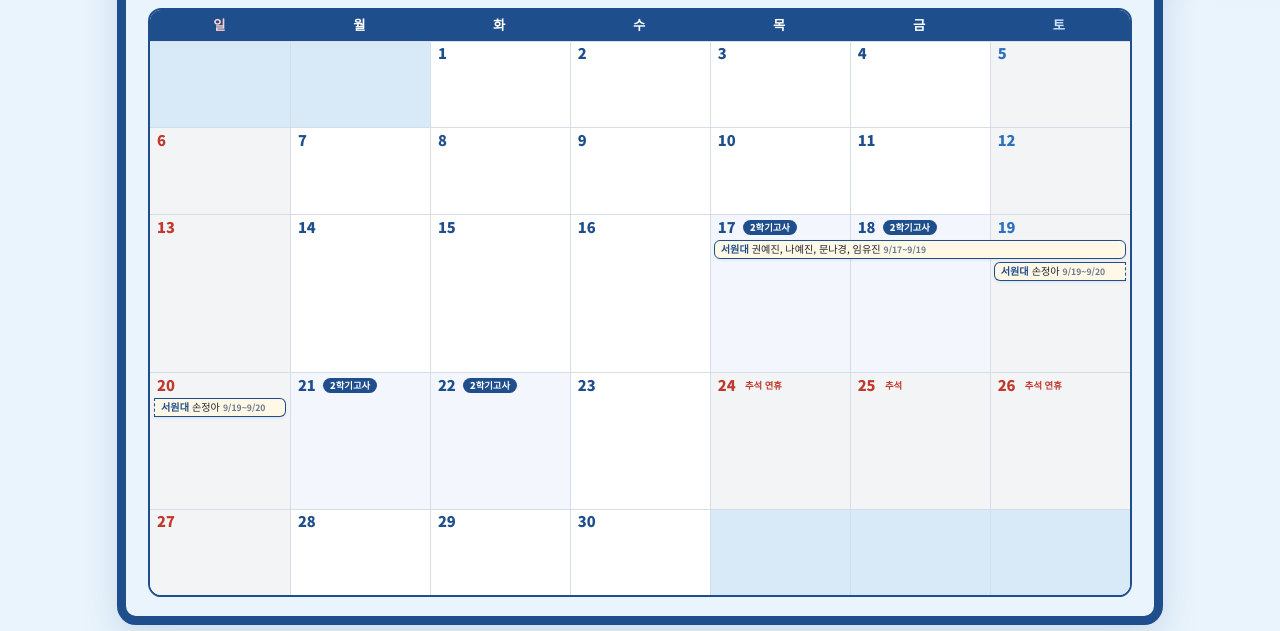
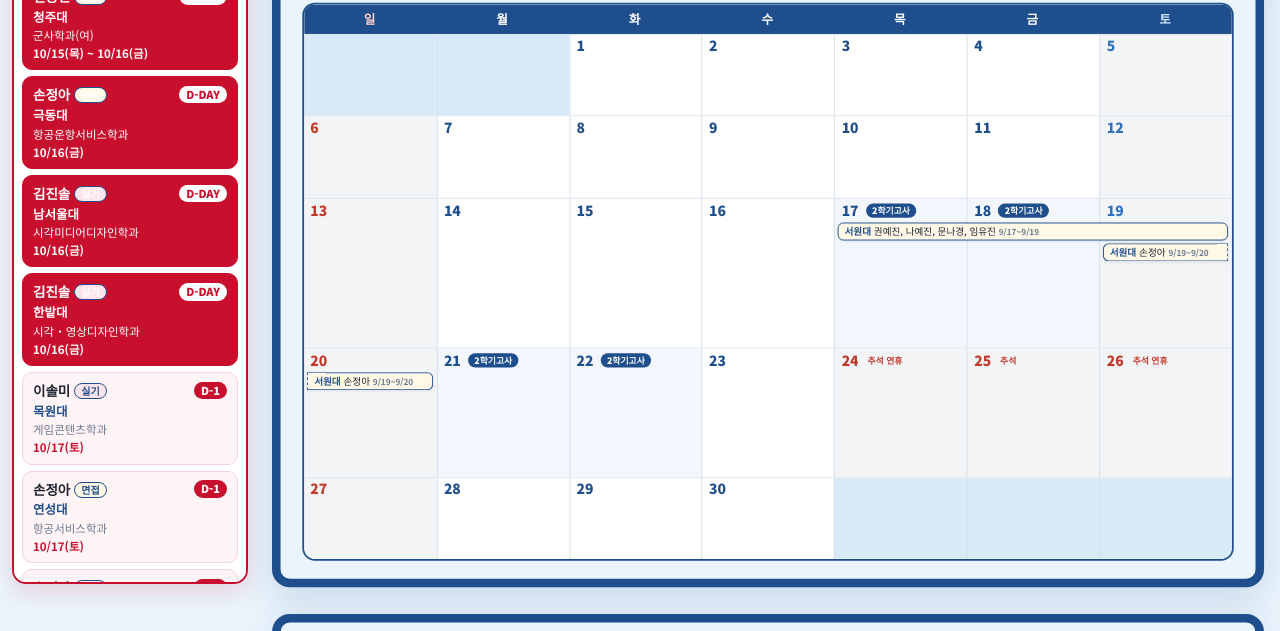
Before and after one commit to gytlr1406/sannam-3-3-calendar, a plain HTML site: page index.html in a window 1280 px wide. Shown: the part 202-833 px from the top of the page. Drawn offline with Linux system fonts and the light colour scheme.

Commit message:
D-7 이내 면접·실기 경고 패널(왼쪽, 임박순) 추가, 인쇄 제외
Co-Authored-By: Claude Opus 5.5 <noreply@anthropic.com>

```diff
--- a/index.html
+++ b/index.html
@@ -76,6 +76,32 @@ b{font-weight:900}
 .mine-panel li .dday{margin-left:2px}
 .mine-panel .none{color:var(--muted);font-size:13px}
 
+/* ───── 임박 경고 (D-7 이내) ───── */
+.alerts{display:none;position:fixed;left:12px;top:180px;width:236px;max-height:calc(100vh - 200px);overflow:auto;z-index:15;background:#fff;border:var(--bw) solid #C8102E;border-radius:14px;box-shadow:0 8px 24px rgba(200,16,46,.15)}
+body.has-alerts .alerts{display:block}
+body.has-alerts .pages{padding-left:256px}
+.alerts h2{margin:0;padding:10px 12px 8px;font-size:14px;color:#C8102E;display:flex;align-items:center;gap:6px;border-bottom:1px solid #F6D3D8;position:sticky;top:0;background:#fff}
+.alerts h2{flex-wrap:wrap}
+.alerts h2 small{width:100%;font-size:11.5px;color:var(--muted);font-weight:600}
+.alerts ul{list-style:none;margin:0;padding:8px;display:grid;gap:6px}
+.alerts li{padding:8px 10px;border-radius:10px;background:#FFF4F5;border:1px solid #F6D3D8;cursor:pointer;display:grid;grid-template-columns:1fr auto;gap:2px 8px;align-items:center}
+.alerts li:hover{border-color:#C8102E;background:#fff}
+.alerts li.today{background:#C8102E;border-color:#C8102E}
+.alerts li.today *{color:#fff!important}
+.alerts li.mine{box-shadow:0 0 0 2px var(--pink) inset}
+.alerts .who{font-weight:900;font-size:13.5px;color:var(--ink)}
+.alerts .dd{font-size:11px;font-weight:900;color:#fff;background:#C8102E;border-radius:99px;padding:1px 7px;justify-self:end;white-space:nowrap}
+.alerts li.today .dd{background:#fff;color:#C8102E!important}
+.alerts .uni{grid-column:1/-1;font-size:12.5px;font-weight:700;color:var(--navy)}
+.alerts .dept{grid-column:1/-1;font-size:11.5px;color:var(--muted)}
+.alerts .dt{grid-column:1/-1;font-size:11.5px;font-weight:700;color:#C8102E}
+.alerts .kind{display:inline-block;font-size:10px;font-weight:800;border-radius:99px;padding:0 6px;margin-left:4px;vertical-align:1px;background:var(--ivory);border:1px solid var(--navy);color:var(--navy)}
+.alerts .kind.silgi{background:var(--silgi)}
+@media (max-width:760px){
+  .alerts{position:static;width:auto;max-height:none;margin:0 0 12px}
+  body.has-alerts .pages{padding-left:0}
+  .alerts ul{grid-template-columns:repeat(auto-fill,minmax(150px,1fr))}
+}
 /* ───── A4 가로 시트 (데스크톱 · 인쇄 · 이미지) ───── */
 .pages{display:flex;flex-direction:column;align-items:center;gap:calc(28px * var(--s))}
 .pagewrap{width:calc(277mm * var(--s));height:calc(190mm * var(--s));flex:none}   /* 높이는 layoutBars에서 시트 실제 높이로 다시 맞춤 */
@@ -258,7 +284,7 @@ body.exporting .bar .dd{display:none}
 @media print{
   @page{size:A4 landscape;margin:8mm}
   body{background:#fff;padding:0}
-  .topbar,.tools,.notice,.mine-panel,.mobile,#toast,.overlay,.busy{display:none!important}
+  .alerts,.topbar,.tools,.notice,.mine-panel,.mobile,#toast,.overlay,.busy{display:none!important}
   :root{--s:1!important}
   .pages{position:static!important;gap:0;display:block}
   .pagewrap{width:277mm;height:190mm!important;overflow:hidden;page-break-after:always;break-after:page}
@@ -295,6 +321,7 @@ body.exporting .bar .dd{display:none}
 
 <section class="notice" id="notice"></section>
 
+<aside class="alerts" id="alerts" aria-live="polite"></aside>
 <div class="pages" id="pages"></div>
 <div class="mobile" id="mobile"></div>
 
@@ -423,6 +450,7 @@ function rowsToEntries(rows, label, src){
   const hi = rows.findIndex(r => r.some(v => /이름|성명/.test(v)));
   if (hi < 0) { bad.push(`[${label}] '이름' 열이 있는 머리글을 찾지 못했습니다`); return {out, bad}; }
   const {nameIdx, sets} = detectColumns(rows[hi]);
+  const detIdx = rows[hi].findIndex(c => /지원 전형|학과/.test(String(c||'')));
   if (nameIdx==null || !sets.length) { bad.push(`[${label}] 이름·대학·면접일 열을 찾지 못했습니다 (머리글: ${rows[hi].join(' | ')})`); return {out, bad}; }
   rows.slice(hi+1).forEach(r => {
     const name = String(r[nameIdx]||'').replace(/\s+/g,''); if (!name) return;
@@ -432,7 +460,7 @@ function rowsToEntries(rows, label, src){
       if (!range) { bad.push(`${name} · ${univ} · "${r[st.s]||'(비어 있음)'}"`); return; }
       if (st.e >= 0) { const er = parseDateRange(r[st.e]); if (er && er.end > range.end) range.end = er.end; }
       const kind = /실기|실적|예체능/.test(r.join(' ')) ? 'silgi' : 'interview';
-      out.push({univ, name, start:range.start, end:range.end, kind, src});
+      out.push({univ, name, start:range.start, end:range.end, kind, src, detail: detIdx>=0 ? String(r[detIdx]||'') : ''});
     });
   });
   return {out, bad};
@@ -442,6 +470,7 @@ function mergeEntries(list){
   list.forEach(x => { const k = `${x.univ.replace(/\s+/g,'')}|${x.start}|${x.end}|${x.kind||''}`;
     if (!map.has(k)) map.set(k, {id:k, univ:x.univ, names:[], start:x.start, end:x.end, kind:x.kind||'interview', editable:true});
     if (x.src !== 'main') map.get(k).editable = false;
+    (map.get(k).details ||= {})[x.name] = x.detail || '';
     const e = map.get(k); if (!e.names.includes(x.name)) e.names.push(x.name); });
   return [...map.values()];
 }
@@ -560,7 +589,7 @@ function renderMine(){
 function render(){
   $('pages').innerHTML = MONTHS.map(renderMonth).join('');
   $('mobile').innerHTML = MONTHS.map(renderMobileMonth).join('');
-  layoutBars(); fitLabels(); renderMine();
+  layoutBars(); fitLabels(); renderMine(); renderAlerts();
   if (loadedAt) {
     const n = entries.length, people = new Set(entries.flatMap(e=>e.names)).size;
     const t = `${pad(loadedAt.getHours())}:${pad(loadedAt.getMinutes())}`;
@@ -568,6 +597,36 @@ function render(){
     const bl = $('badLink'); if (bl) bl.onclick = () => { $('badList').textContent = badRows.join('\n'); $('badOv').classList.add('show'); };
   }
 }
+const deptOf = (detail, univ) => { let t = String(detail||'').replace(/^\S+\s+/, ''); const i = t.indexOf(' ('); return (i>=0 ? t.slice(0,i) : t).trim(); };
+function renderAlerts(){
+  const t0 = fromISO(TODAY), items = [];
+  entries.forEach(e => {
+    const ds = Math.round((fromISO(e.start) - t0)/86400000), de = Math.round((fromISO(e.end) - t0)/86400000);
+    if (ds > 7 || de < 0) return;
+    e.names.forEach(n => items.push({e, n, d: Math.max(ds, 0), ongoing: ds <= 0}));
+  });
+  items.sort((a,b) => a.e.start.localeCompare(b.e.start) || a.e.univ.localeCompare(b.e.univ,'ko') || a.n.localeCompare(b.n,'ko'));
+  const box = $('alerts'), had = document.body.classList.contains('has-alerts');
+  if (!items.length) { box.innerHTML = ''; document.body.classList.remove('has-alerts'); }
+  else {
+    box.innerHTML = `<h2>⚠ 다가오는 면접·실기<small>D-7 이내 ${items.length}건</small></h2><ul>${items.map(({e,n,d,ongoing}) => {
+      const u = splitUniv(e.univ), dept = deptOf(e.details && e.details[n], u.univ);
+      return `<li class="${ongoing?'today':''}${n===me?' mine':''}" data-goto="${esc(e.id)}" data-start="${e.start}" title="달력에서 보기">
+        <span class="who">${esc(n)}<span class="kind ${e.kind==='silgi'?'silgi':''}">${e.kind==='silgi'?'실기':'면접'}</span></span><span class="dd">${ongoing?'D-DAY':'D-'+d}</span>
+        <span class="uni">${esc(u.univ)}</span>${dept?`<span class="dept">${esc(dept)}</span>`:''}
+        <span class="dt">${fmtMDW(e.start)}${e.end!==e.start?' ~ '+fmtMDW(e.end):''}</span></li>`; }).join('')}</ul>`;
+    document.body.classList.add('has-alerts');
+  }
+  placeAlerts();
+  if (had !== document.body.classList.contains('has-alerts')) { fitScale(); fitSheets(); }
+}
+function placeAlerts(){
+  if (isMobile()) return;
+  const tb = document.querySelector('.topbar').getBoundingClientRect();
+  const top = Math.max(tb.bottom, 0) + 10; const box = $('alerts');
+  box.style.top = top + 'px'; box.style.maxHeight = `calc(100vh - ${top + 14}px)`;
+}
+window.addEventListener('scroll', placeAlerts, {passive:true});
 function layoutBars(){
   document.querySelectorAll('.week').forEach(week => {
     const lanesEl = week.querySelector('.lanes'); const bars = [...lanesEl.querySelectorAll('.bar')];
@@ -599,10 +658,11 @@ function fitLabels(){
 const isMobile = () => window.matchMedia('(max-width:760px)').matches;
 function fitScale(){
   if (isMobile()) { document.documentElement.style.setProperty('--s','1'); return; }
-  const s = Math.min(1, (document.documentElement.clientWidth - 32) / (277*96/25.4));
+  const side = document.body.classList.contains('has-alerts') ? 256 : 0;
+  const s = Math.min(1, (document.documentElement.clientWidth - 32 - side) / (277*96/25.4));
   document.documentElement.style.setProperty('--s', s.toFixed(4));
 }
-window.addEventListener('resize', () => { fitScale(); layoutBars(); fitLabels(); });
+window.addEventListener('resize', () => { fitScale(); layoutBars(); fitLabels(); placeAlerts(); });
 const PX_PER_MM = 96/25.4;
 window.addEventListener('beforeprint', () => { document.documentElement.style.setProperty('--s','1'); layoutBars();
   document.querySelectorAll('.sheet').forEach(sh => { const z = Math.min(1, 190*PX_PER_MM / sh.offsetHeight); sh.style.setProperty('--pz', z.toFixed(4)); }); });
```
